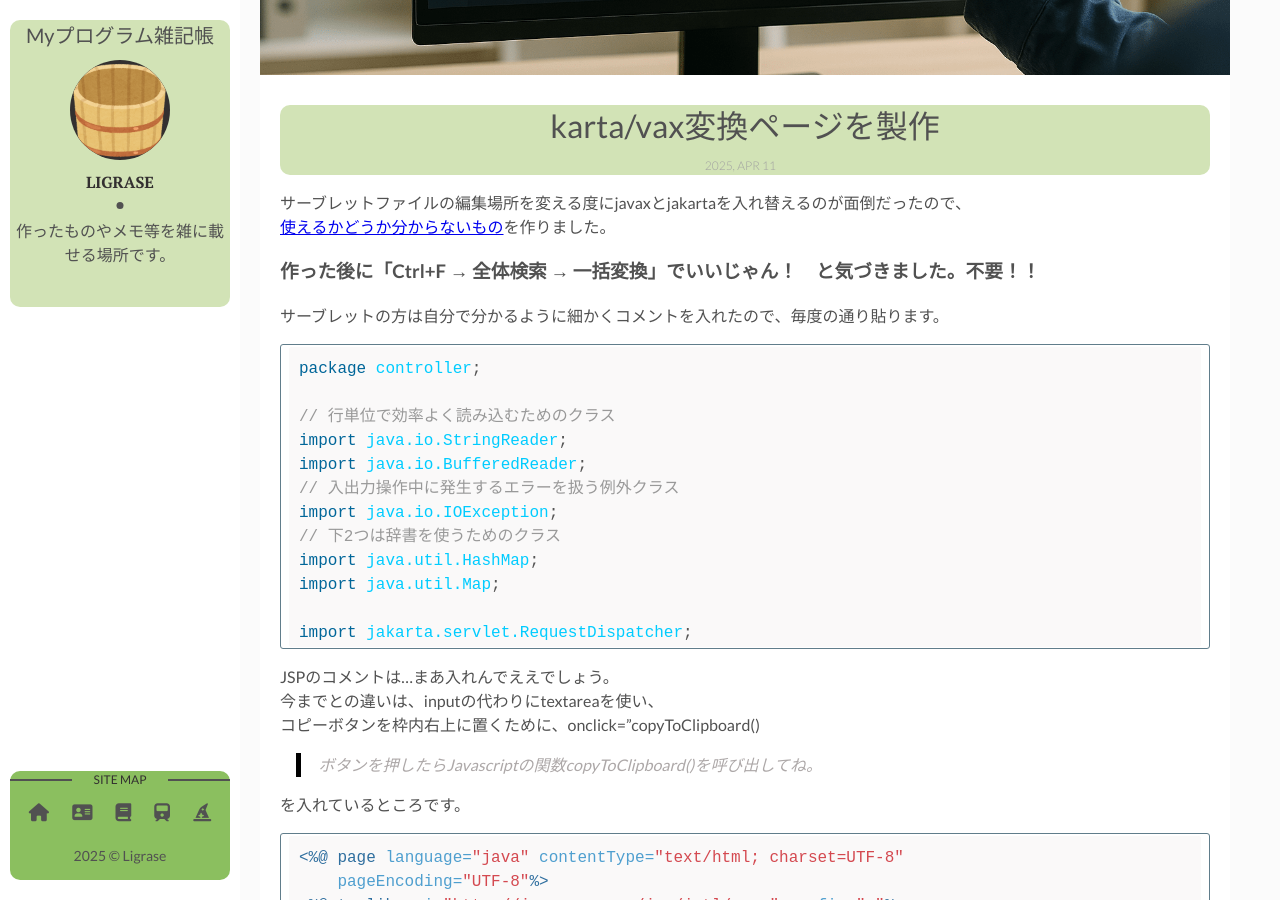
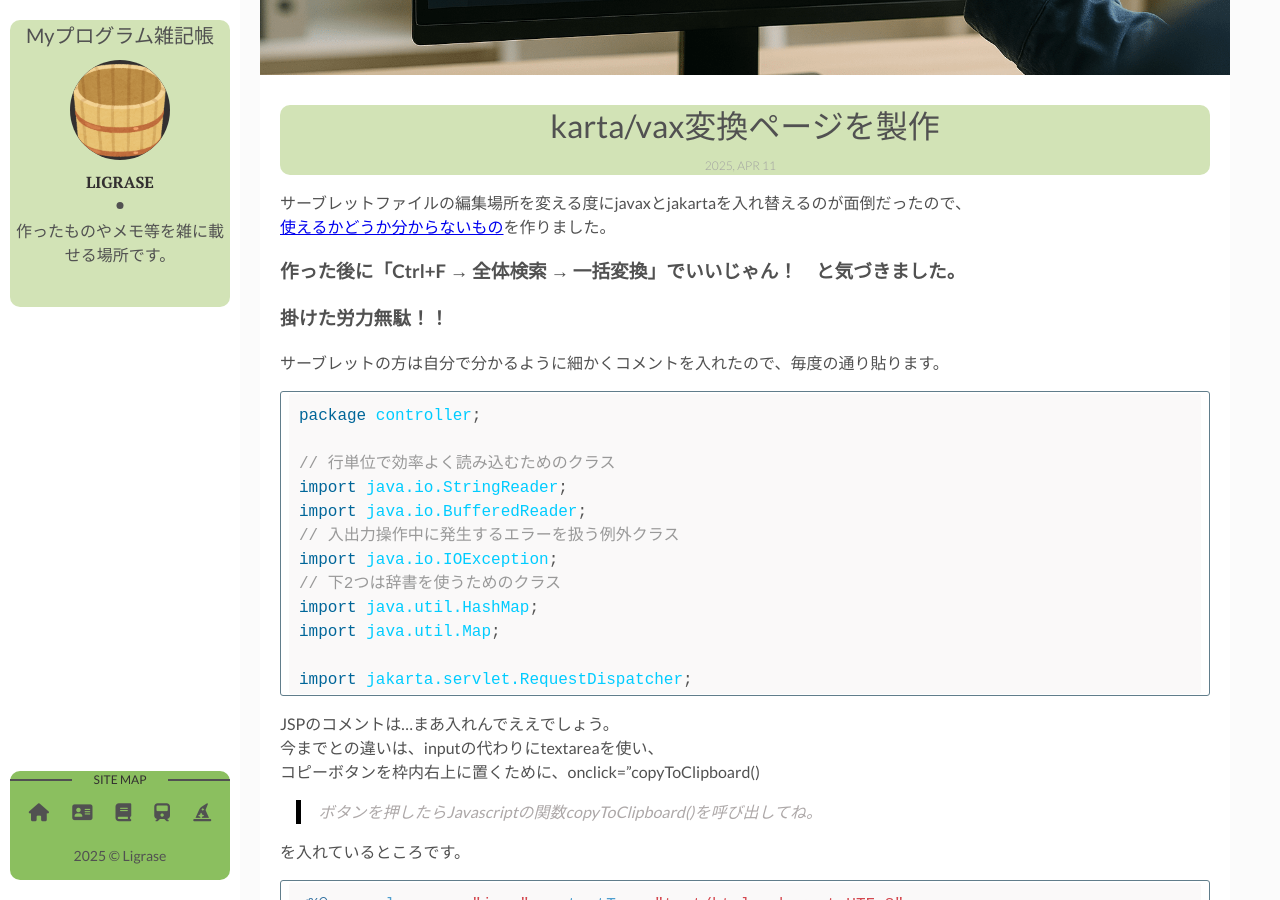
Before and after one commit to Liqrase/diary-1, a Jekyll site: the page built from _posts/2025-04-11-kartax.markdown, in a window 1280 px wide and 900 px high, scrolled down 445 px. Built offline with Jekyll 4.4.1, drawn with Linux system fonts in a browser that asks for light colours; nearby versions of some CDN libraries.

Commit message:
Update 2025-04-11-kartax.markdown

````diff
--- a/_posts/2025-04-11-kartax.markdown
+++ b/_posts/2025-04-11-kartax.markdown
@@ -11,7 +11,8 @@ tags: [java]
 サーブレットファイルの編集場所を変える度にjavaxとjakartaを入れ替えるのが面倒だったので、<br>
 [使えるかどうか分からないもの](https://liqrase.net/kartax/kartax)を作りました。
 
-### 作った後に「Ctrl+F → 全体検索 → 一括変換」でいいじゃん！　と気づきました。不要！！
+### 作った後に「Ctrl+F → 全体検索 → 一括変換」でいいじゃん！　と気づきました。
+### 掛けた労力無駄！！
 
 サーブレットの方は自分で分かるように細かくコメントを入れたので、毎度の通り貼ります。
 ```java
````
